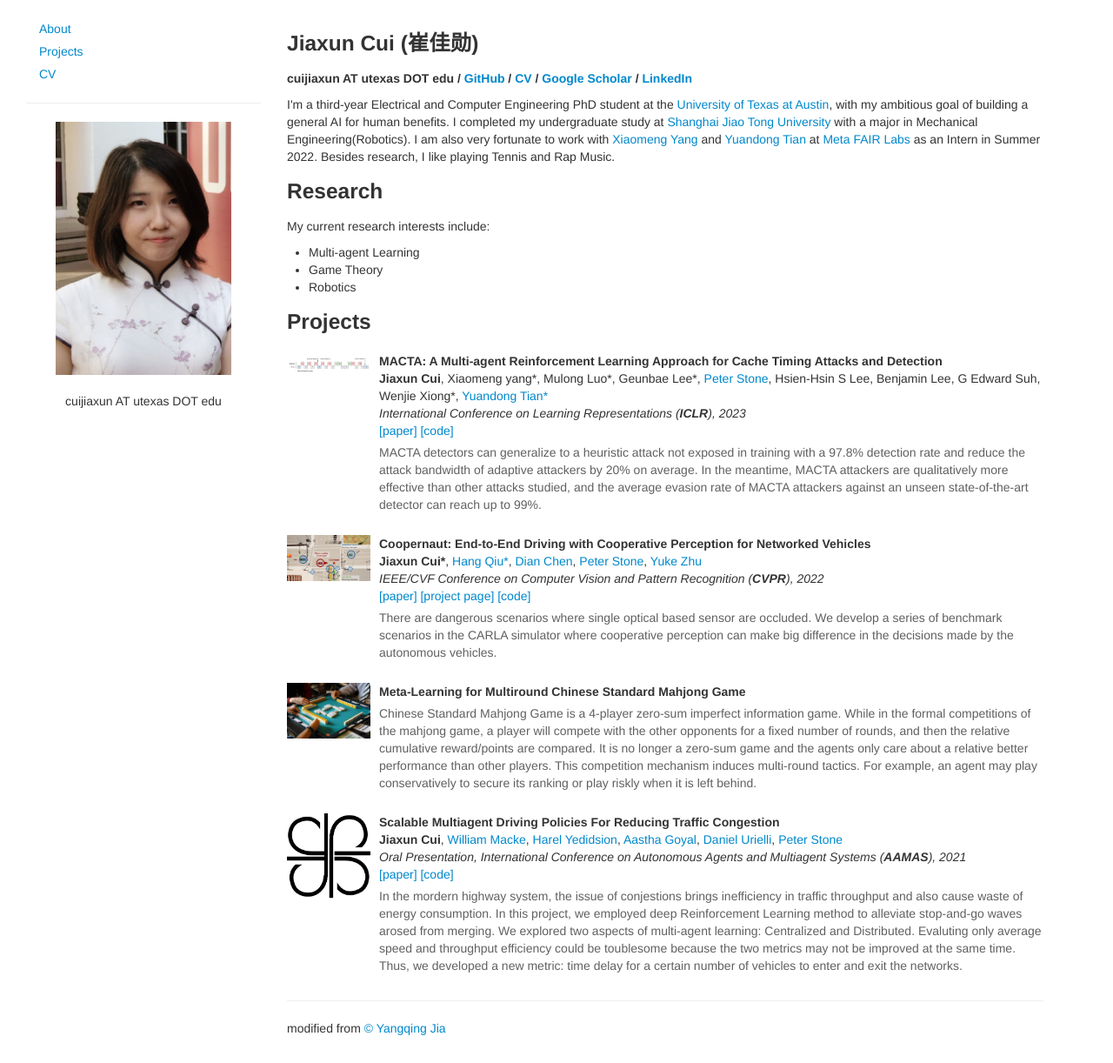
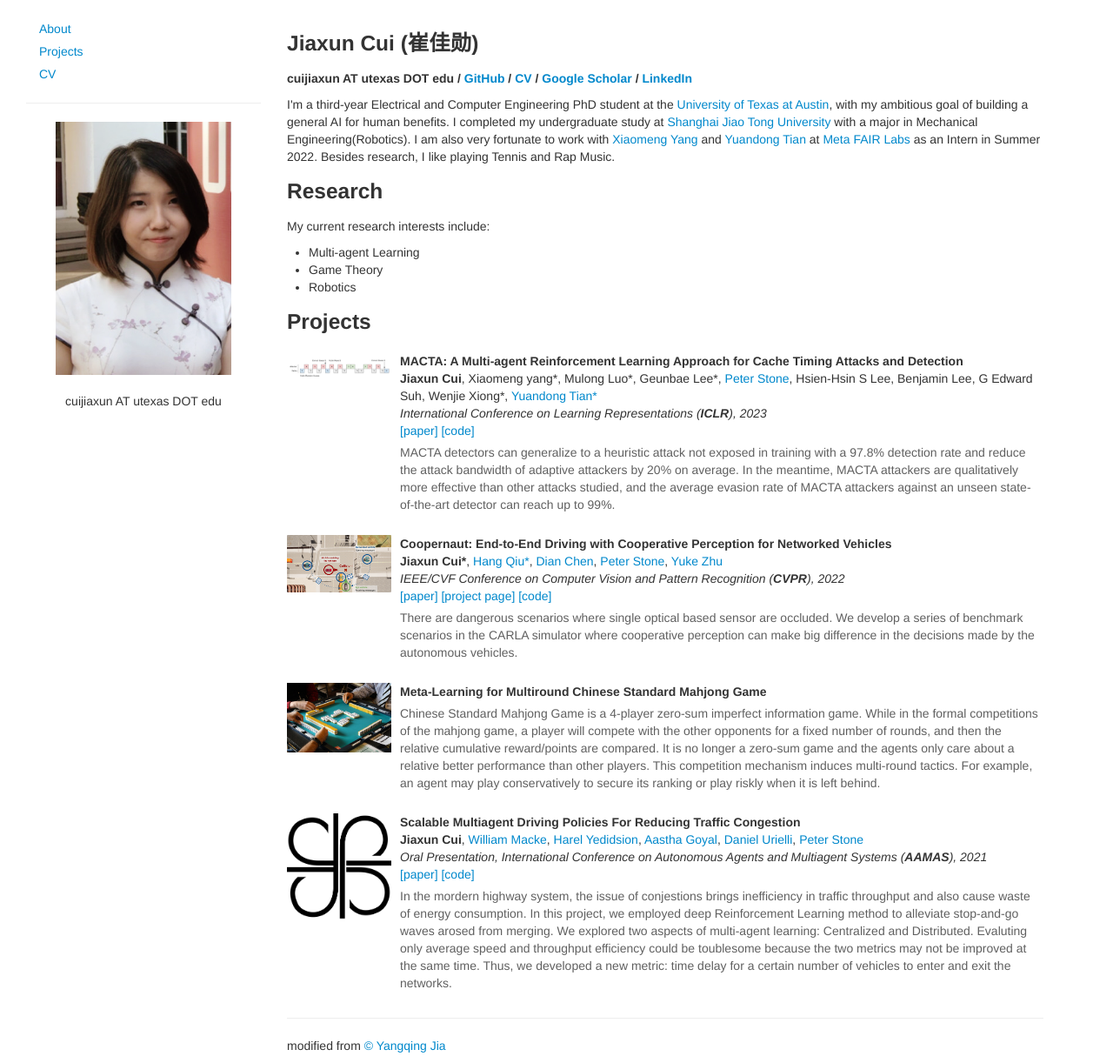
Before and after one commit to cuijiaxun/cuijiaxun.github.io, a Jekyll site: the page index.html, which Jekyll copies as it is, in a window 1280 px wide and 1222 px high. Shown: the whole window at 87% size. Built offline with Jekyll 4.4.1, drawn with Linux system fonts in a browser that asks for light colours.

Commit message:
size of figures

```diff
--- a/index.html
+++ b/index.html
@@ -110,7 +110,7 @@
             </h3>
             <div class="media">
                 <a name="pts" class="pull-left">
-                    <img class="media-object" src="./assets/macta_logo.png" width="96px" height="96px">
+                    <img class="media-object" src="./assets/macta_logo.png" width="120px" height="120px">
                 </a>
                 <div class="media-body">
                     <p class="media-heading"><strong>
@@ -128,7 +128,7 @@
 
             <div class="media">
                 <a name="pts" class="pull-left">
-                    <img class="media-object" src="./assets/autocast_logo.png" width="96px" height="96px">
+                    <img class="media-object" src="./assets/autocast_logo.png" width="120px" height="120px">
                 </a>
                 <div class="media-body">
                     <p class="media-heading"><strong>
@@ -147,7 +147,7 @@
 
             <div class="media">
                 <a name="pts" class="pull-left">
-                    <img class="media-object" src="./assets/mahjong_logo.png" width="96px" height="96px">
+                    <img class="media-object" src="./assets/mahjong_logo.png" width="120px" height="120px">
                 </a>
                 <div class="media-body">
                     <p class="media-heading">
@@ -164,7 +164,7 @@
 
                     <div class="media">
                 <a name="pts" class="pull-left">
-                    <img class="media-object" src="./assets/flow_logo.png" width="96px" height="96px">
+                    <img class="media-object" src="./assets/flow_logo.png" width="120px" height="120px">
                 </a>
                 <div class="media-body">
                     <p class="media-heading">
```
